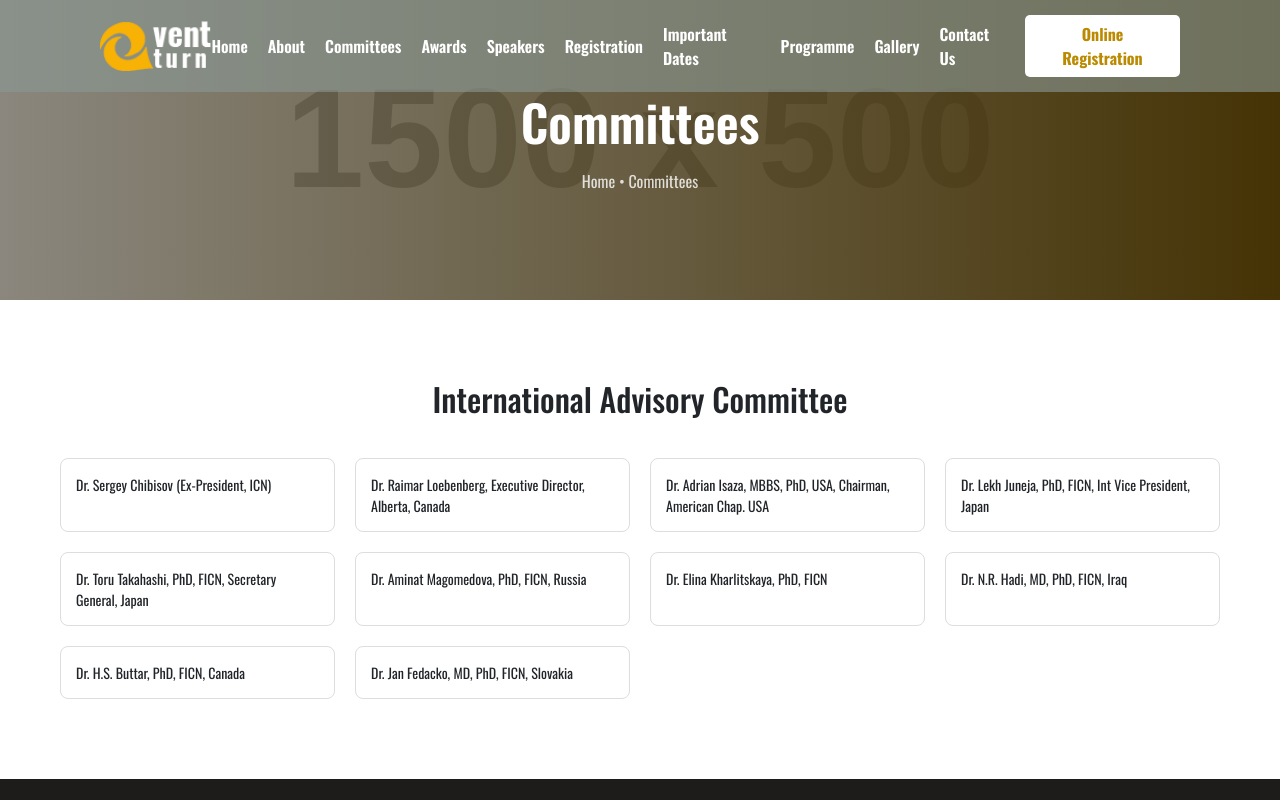
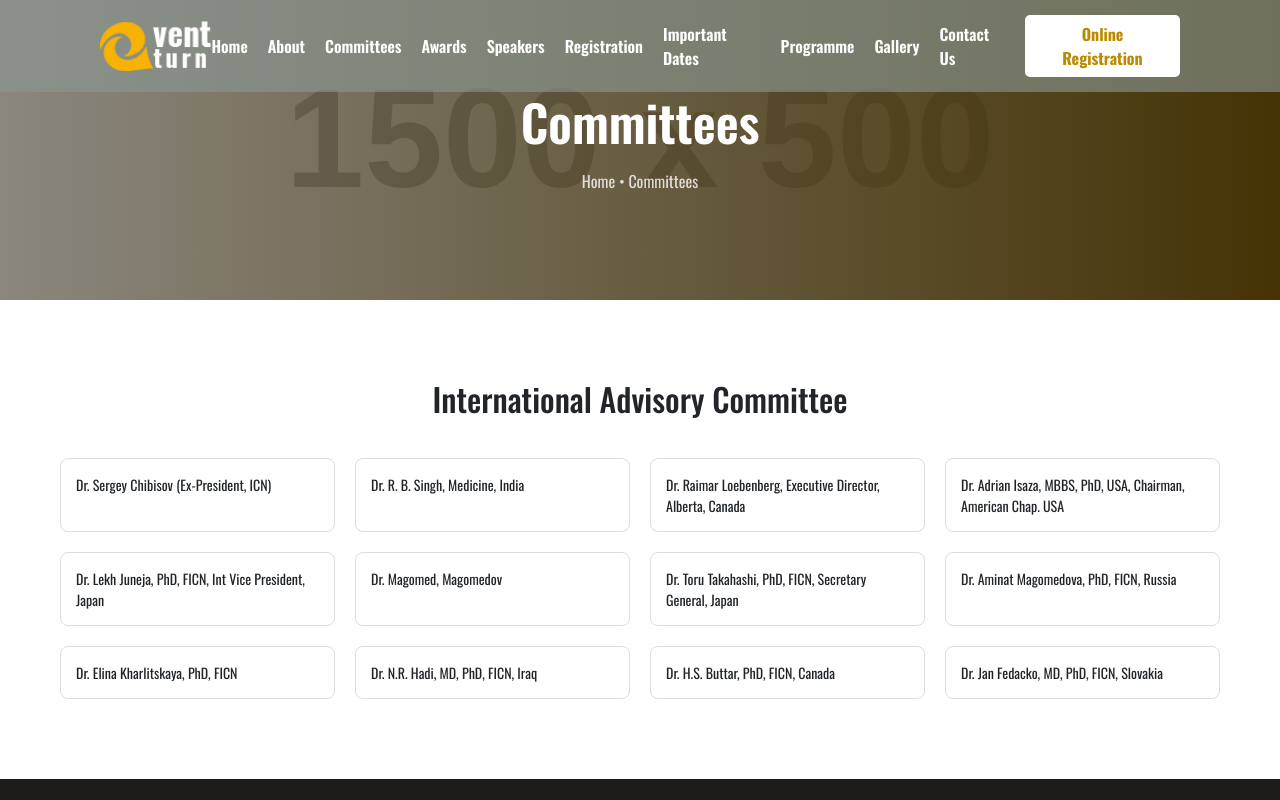
Before and after one commit to royalcourtfoundation/wccnwebsite, a React (Create React App) app: page /committees in a window 1280 px wide. Shown: the top 800 px of the page. Built offline with nearby package versions, Linux system fonts and the light colour scheme.

Commit message:
Update Committee.js

```diff
--- a/src/Pages/Committee.js
+++ b/src/Pages/Committee.js
@@ -23,9 +23,11 @@ export default function Committee() {
                     <div className="committee-grid">
                         {[
                             "Dr. Sergey Chibisov (Ex-President, ICN)",
+                            "Dr. R. B. Singh, Medicine, India",
                             "Dr. Raimar Loebenberg, Executive Director, Alberta, Canada",
                             "Dr. Adrian Isaza, MBBS, PhD, USA, Chairman, American Chap. USA",
                             "Dr. Lekh Juneja, PhD, FICN, Int Vice President, Japan",
+                            "Dr. Magomed, Magomedov",
 
                             "Dr. Toru Takahashi, PhD, FICN, Secretary General, Japan",
                             "Dr. Aminat Magomedova, PhD, FICN, Russia",
```
